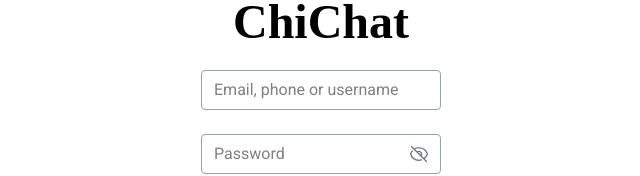
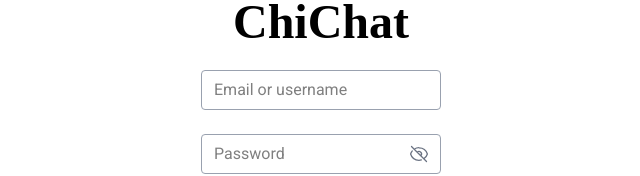
Before and after one commit to shiba-murmu/ChiChat, a React (Vite) app in the folder frontend/: page / in a window 1280 px wide. Shown: the part 144-320 px from the top of the page, without its empty margins (319-959 px from the left). Built offline with nearby package versions, Linux system fonts and the light colour scheme; a web font is replaced by a local one.

Commit message:
protected routes added here by the implementaions of jwt authentications here.

```diff
--- a/frontend/src/components/Lock/PrivateRoutes.jsx
+++ b/frontend/src/components/Lock/PrivateRoutes.jsx
@@ -1,6 +1,9 @@
 import { Navigate } from 'react-router-dom';
 import { isAuthenticated } from '../../utils/isAuthenticated';
 const PrivateRoute = ({ children }) => {
+    // This function will check if the user is authenticated or not
+    // if authenticated it will allow the user to view the page
+    // if not authenticated it will redirect the user to the homepage
   return isAuthenticated() ? children : <Navigate to="/" />;
 };
 
--- a/frontend/src/pages/user/Login.jsx
+++ b/frontend/src/pages/user/Login.jsx
@@ -3,12 +3,16 @@ import { Link } from 'react-router-dom'
 import { useState } from 'react'
 function UserForm() {
     const [showPassword, setShowPassword] = useState(false);
+
+
+
+
     return (
         <>
             <form action="" className='flex flex-col gap-6'>
                 <div>
                     {/* <label htmlFor="email">Email</label> */}
-                    <input type="email" name="email" id="email" className='border border-gray-400 focus:outline-gray-500 rounded w-60 h-10 pl-3' placeholder='Email, phone or username' />
+                    <input type="email" name="text" id="email" className='border border-gray-400 focus:outline-gray-500 rounded w-60 h-10 pl-3' placeholder='Email or username' />
                 </div>
                 <div className='relative w-60'>
                     {/* <label htmlFor="password">Password</label> */}
@@ -33,10 +37,10 @@ function UserForm() {
                     </span>
                 </div>
                 <div>
-                    <Link to="/Feeds">
+                    {/* <Link to="/Feeds"> */}
                         {/* Here the link tag is added for just testing */}
                         <button type="submit" className='border w-60 h-10 text-md font-normal place-content-center hover:bg-blue-600 hover:text-white hover:cursor-pointer rounded bg-blue-500 text-white'>Sign in</button>
-                    </Link>
+                    {/* </Link> */}
                 </div>
 
                 <div>
--- a/frontend/src/utils/isAuthenticated.js
+++ b/frontend/src/utils/isAuthenticated.js
@@ -1,4 +1,5 @@
 export const isAuthenticated = () => {
+    // This function is used to check if the user is authenticated or not. If the accessToken exists in the local storage, then the user is authenticated.
     const token = localStorage.getItem("accessToken");
     return !!token;
 };
```
Also changed, not shown: frontend/src/App.jsx (+8 -1 lines).
